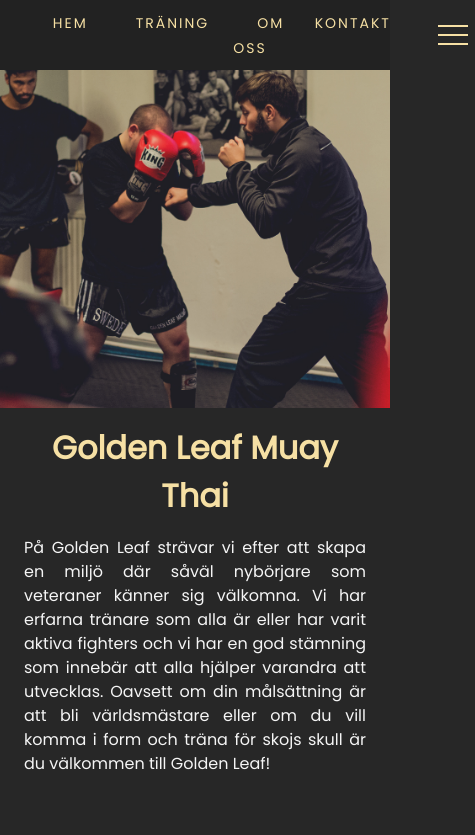
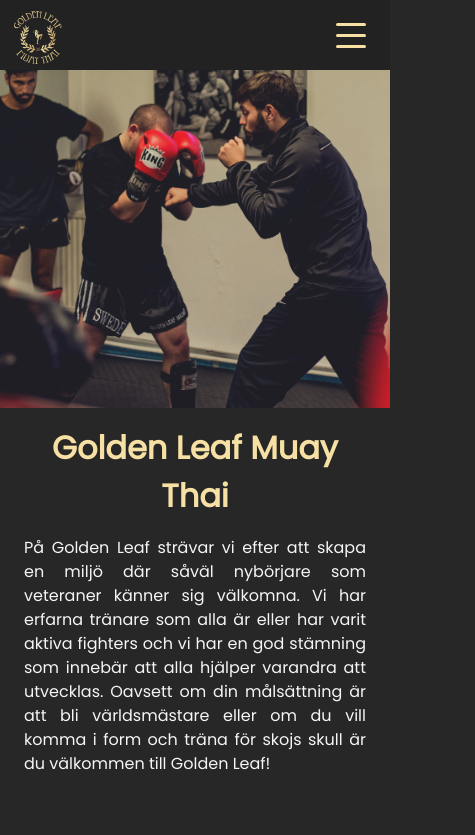
Before and after one commit to cedrikvonheiroth/golden, a React (Create React App) app: page / in a window 390 px wide. Shown: the top 835 px of the page, 475 px wide, since content can reach past the window. Built offline with nearby package versions, Linux system fonts and the light colour scheme.

Commit message:
hamburger

```diff
--- a/src/components/Navbar.js
+++ b/src/components/Navbar.js
@@ -12,6 +12,13 @@
                         <img src={glmt} alt='golden leaf logo'/>
                     </Link>
                 </div>
+
+                <input type="checkbox" id="navToggle" className={styles.navToggle}></input>
+                <label for="navToggle" className={styles.navToggleLabel}>
+                    <div></div>
+                    <div></div>
+                    <div></div>
+                </label>
 
                 <ul className={styles.ul} >
                     <li className={styles.li}>
@@ -28,11 +35,6 @@
                     </li>
                 </ul>
 
-                <div className={styles.burger}>
-                    <div className={styles.line1}></div>
-                    <div className={styles.line2}></div>
-                    <div className={styles.line3}></div>
-                </div>
             </div>
     )
 }
--- a/src/css/Navbar.module.css
+++ b/src/css/Navbar.module.css
@@ -1,22 +1,32 @@
 div.navbar {
     display: flex;
-    justify-content: space-around;
+    justify-content: space-between;
     align-items: center;
     background-color: rgb(34, 34, 34);
-    max-width: 100vw;
+    width: 100vw;
     height: 70px;
-
+    position: sticky;
+    top: 0;
 }
 
 .ul {
-    display: flex;
+    display: none;
+    background-color: rgb(34, 34, 34);
     padding: 1rem;
     list-style: none;
-    flex-direction: row;
+    flex-direction: column;
+    position: absolute;
+    top: 70px;
+    right: 0;
+    width: 100%;
+    align-items: center;
+}
+
+.li {
+    padding: 1rem;
 }
 
 .li a {
-    padding: 1.5rem;
     color: #f6e0a4;
     text-decoration: none;
     text-transform: uppercase;
@@ -28,7 +38,7 @@
     display: inline-block;
     height: 60px;
     width: 60px;
-    /* margin: 0.75rem; */
+    margin-left: 0.5rem;
     padding: 0.4rem;
 }
 
@@ -36,9 +46,28 @@
     width: 100%;
 }
 
-.burger div {
+.navToggleLabel {
+    /* display: flex; */
+
+    /* border: 1px solid red; */
+    height: 100%;
+    margin-right: 1.5rem;
+    margin-top: 30px;
+    cursor: pointer;
+}
+
+.navToggleLabel div {
+    background-color: #f6e0a4;
     width: 30px;
-    height: 2px;
-    margin: 7px;
-    background-color: #f6e0a4;
+    height: 3px;
+    margin: 8px 0px 0px 0px;
+    border-radius: 5px;
 }
+
+/* The "checkbox" aka the burger */
+.navToggle {
+    display: none;
+}
+.navToggle:checked ~ ul {
+    display: flex;
+}
```
